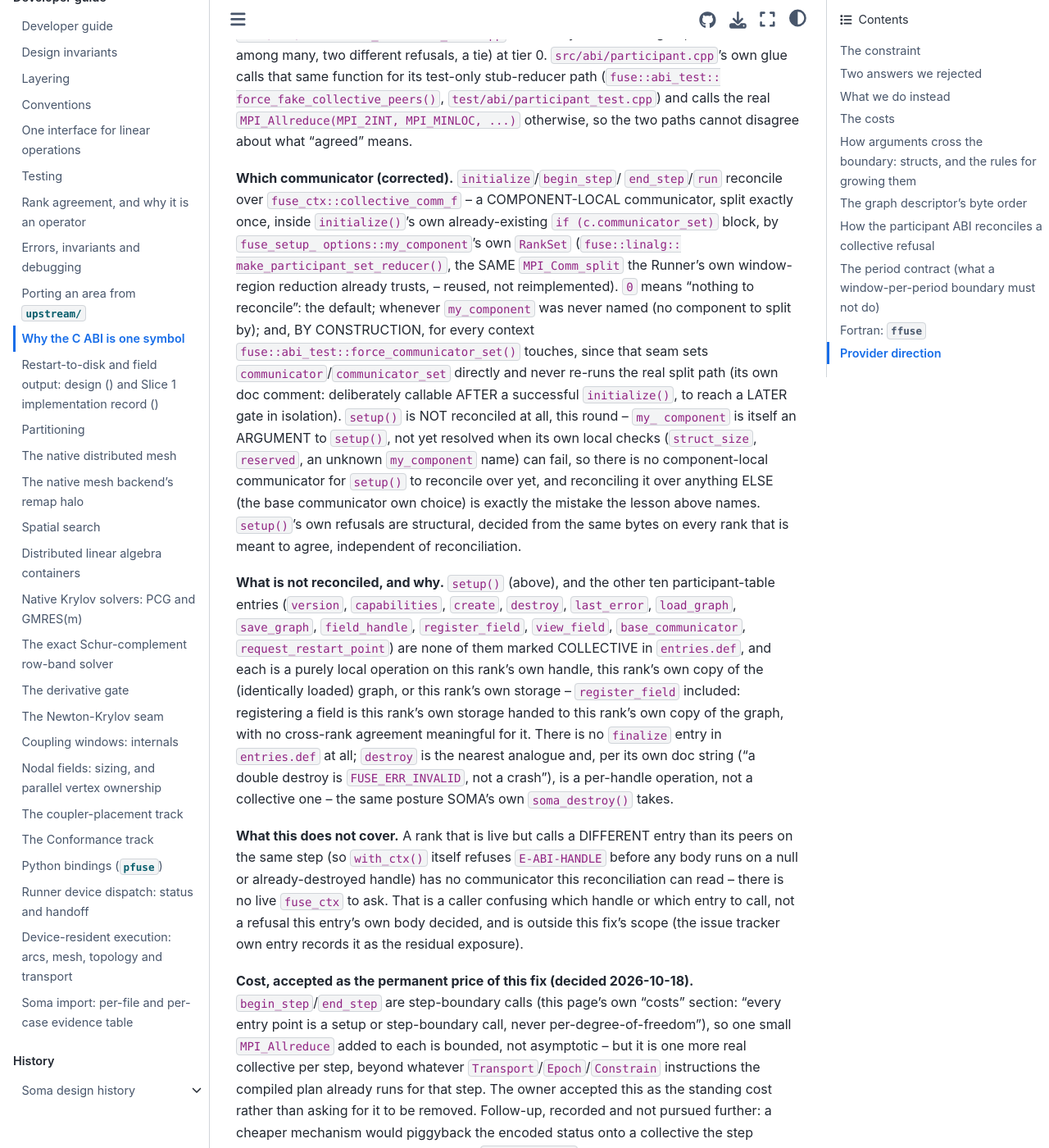
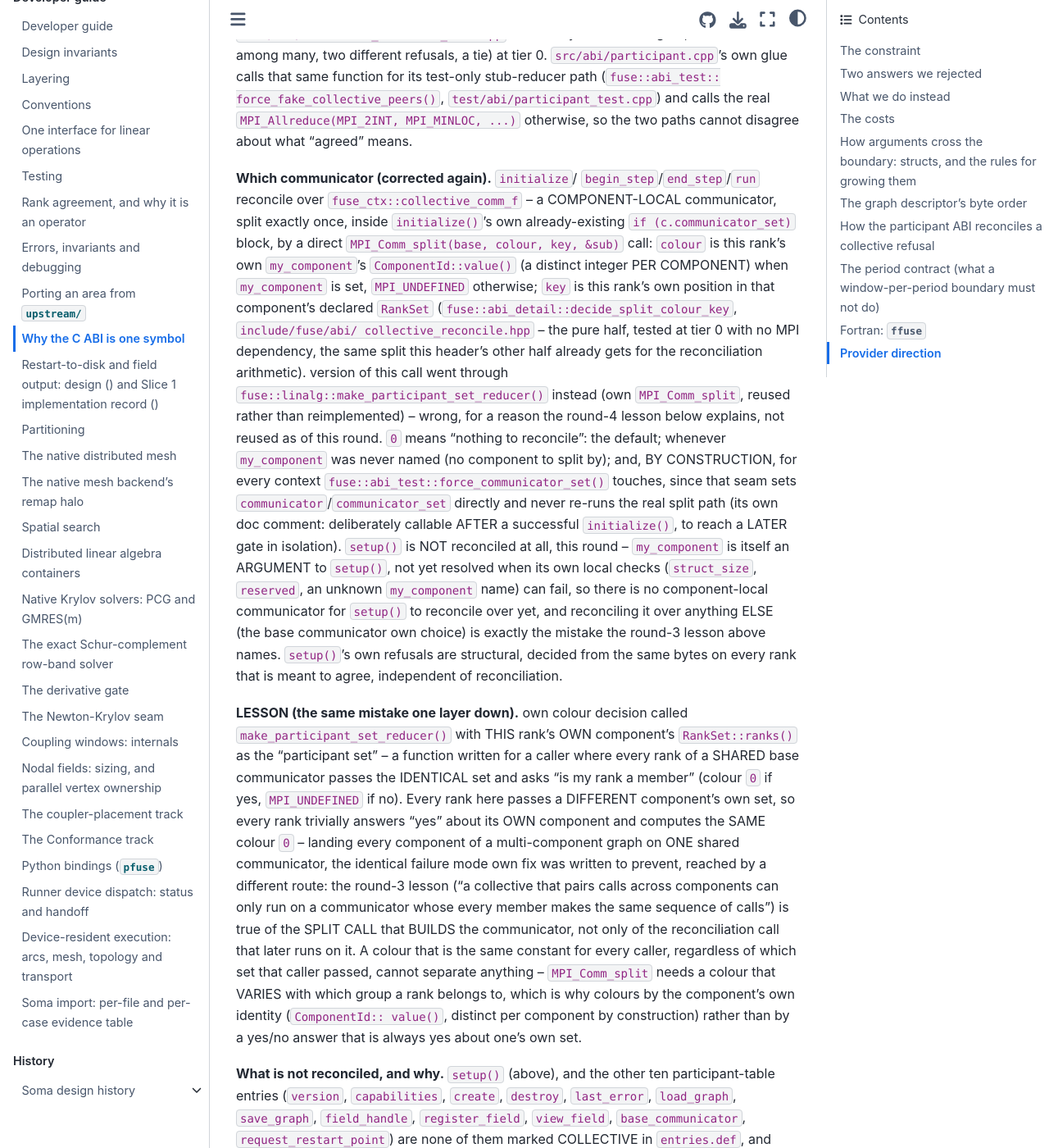
Before and after one commit to vijaysm/fuse, a Sphinx documentation site: the page built from docs/dev/abi-design.md, in a window 1280 px wide and 1400 px high, scrolled down 5988 px. Shown: the whole window at 82% size. Built offline with Sphinx 7.4.7 and the Sphinx Book theme 1.1.4, drawn with Linux system fonts in a browser that asks for light colours; pages that are not in the unit, such as notebooks, are missing from menus.

Commit message:
Document host measurements for the status reconcile and plugin ABI
The reconcile work closes on the mpmd rows; the accept rows hang in
MPI_Intercomm_merge during setup, the known intermittency. The text
describing the component-local communicator is corrected accordingly.

```diff
--- a/docs/dev/abi-design.md
+++ b/docs/dev/abi-design.md
@@ -225,28 +225,57 @@ force_fake_collective_peers()`, `test/abi/participant_test.cpp`) and
 calls the real `MPI_Allreduce(MPI_2INT, MPI_MINLOC, ...)` otherwise, so
 the two paths cannot disagree about what "agreed" means.
 
-**Which communicator (corrected).** `initialize`/`begin_step`/
-`end_step`/`run` reconcile over `fuse_ctx::collective_comm_f` -- a
-COMPONENT-LOCAL communicator, split exactly once, inside `initialize()`'s
-own already-existing `if (c.communicator_set)` block, by `fuse_setup_
-options::my_component`'s own `RankSet` (`fuse::linalg::
-make_participant_set_reducer()`, the SAME `MPI_Comm_split` the Runner's
-own window-region reduction already trusts, -- reused, not
-reimplemented). `0` means "nothing to reconcile": the default; whenever
-`my_component` was never named (no component to split by); and, BY
-CONSTRUCTION, for every context `fuse::abi_test::force_communicator_set()`
-touches, since that seam sets `communicator`/`communicator_set` directly
-and never re-runs the real split path (its own doc comment: deliberately
-callable AFTER a successful `initialize()`, to reach a LATER gate in
-isolation). `setup()` is NOT reconciled at all, this round -- `my_
-component` is itself an ARGUMENT to `setup()`, not yet resolved when its
-own local checks (`struct_size`, `reserved`, an unknown `my_component`
-name) can fail, so there is no component-local communicator for `setup()`
-to reconcile over yet, and reconciling it over anything ELSE (the base
-communicator own choice) is exactly the mistake the lesson
-above names. `setup()`'s own refusals are structural, decided from the
-same bytes on every rank that is meant to agree, independent of
+**Which communicator (corrected again).** `initialize`/
+`begin_step`/`end_step`/`run` reconcile over `fuse_ctx::collective_comm_f`
+-- a COMPONENT-LOCAL communicator, split exactly once, inside
+`initialize()`'s own already-existing `if (c.communicator_set)` block, by
+a direct `MPI_Comm_split(base, colour, key, &sub)` call: `colour` is this
+rank's own `my_component`'s `ComponentId::value()` (a distinct integer
+PER COMPONENT) when `my_component` is set, `MPI_UNDEFINED` otherwise;
+`key` is this rank's own position in that component's declared `RankSet`
+(`fuse::abi_detail::decide_split_colour_key`, `include/fuse/abi/
+collective_reconcile.hpp` -- the pure half, tested at tier 0 with no MPI
+dependency, the same split this header's other half already gets for the
+reconciliation arithmetic). version of this call went through
+`fuse::linalg::make_participant_set_reducer()` instead (own
+`MPI_Comm_split`, reused rather than reimplemented) -- wrong, for a
+reason the round-4 lesson below explains, not reused as of this round.
+`0` means "nothing to reconcile": the default; whenever `my_component`
+was never named (no component to split by); and, BY CONSTRUCTION, for
+every context `fuse::abi_test::force_communicator_set()` touches, since
+that seam sets `communicator`/`communicator_set` directly and never
+re-runs the real split path (its own doc comment: deliberately callable
+AFTER a successful `initialize()`, to reach a LATER gate in isolation).
+`setup()` is NOT reconciled at all, this round -- `my_component` is
+itself an ARGUMENT to `setup()`, not yet resolved when its own local
+checks (`struct_size`, `reserved`, an unknown `my_component` name) can
+fail, so there is no component-local communicator for `setup()` to
+reconcile over yet, and reconciling it over anything ELSE (the base
+communicator own choice) is exactly the mistake the round-3
+lesson above names. `setup()`'s own refusals are structural, decided from
+the same bytes on every rank that is meant to agree, independent of
 reconciliation.
+
+**LESSON (the same mistake one layer down).** own
+colour decision called `make_participant_set_reducer()` with THIS rank's
+OWN component's `RankSet::ranks()` as the "participant set" -- a function
+written for a caller where every rank of a SHARED base communicator
+passes the IDENTICAL set and asks "is my rank a member" (colour `0` if
+yes, `MPI_UNDEFINED` if no). Every rank here passes a DIFFERENT
+component's own set, so every rank trivially answers "yes" about its OWN
+component and computes the SAME colour `0` -- landing every component of
+a multi-component graph on ONE shared communicator, the identical failure
+mode own fix was written to prevent, reached by a different
+route: the round-3 lesson ("a collective that pairs calls across
+components can only run on a communicator whose every member makes the
+same sequence of calls") is true of the SPLIT CALL that BUILDS the
+communicator, not only of the reconciliation call that later runs on it.
+A colour that is the same constant for every caller, regardless of which
+set that caller passed, cannot separate anything -- `MPI_Comm_split`
+needs a colour that VARIES with which group a rank belongs to, which is
+why colours by the component's own identity (`ComponentId::
+value()`, distinct per component by construction) rather than by a
+yes/no answer that is always yes about one's own set.
 
 **What is not reconciled, and why.** `setup()` (above), and the
 other ten participant-table entries (`version`, `capabilities`, `create`,
```
